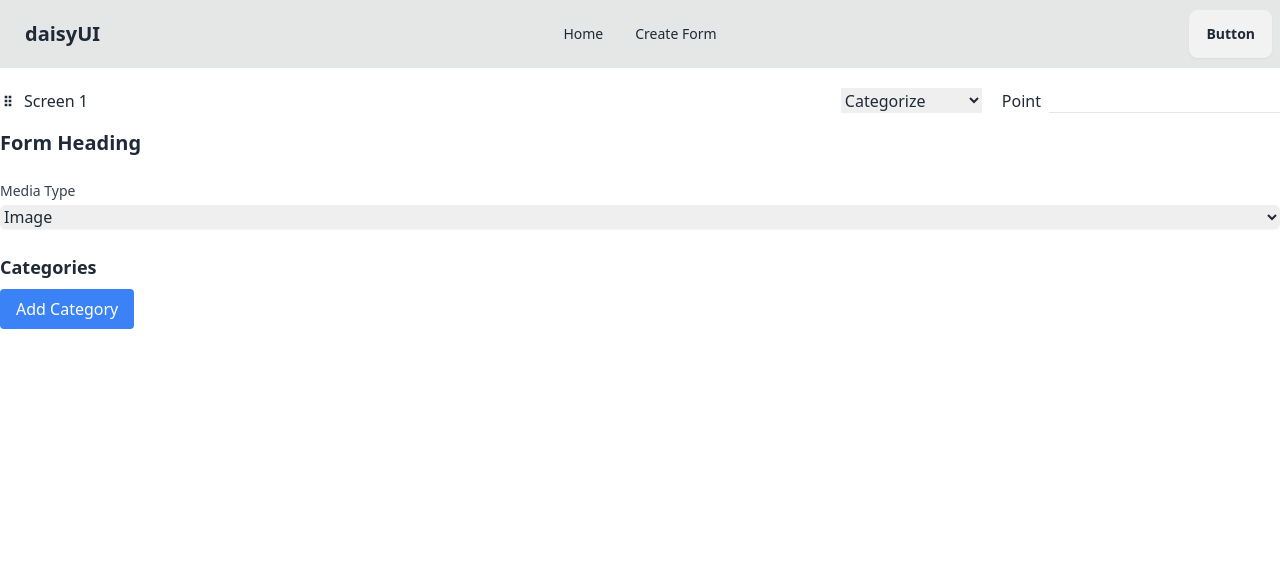
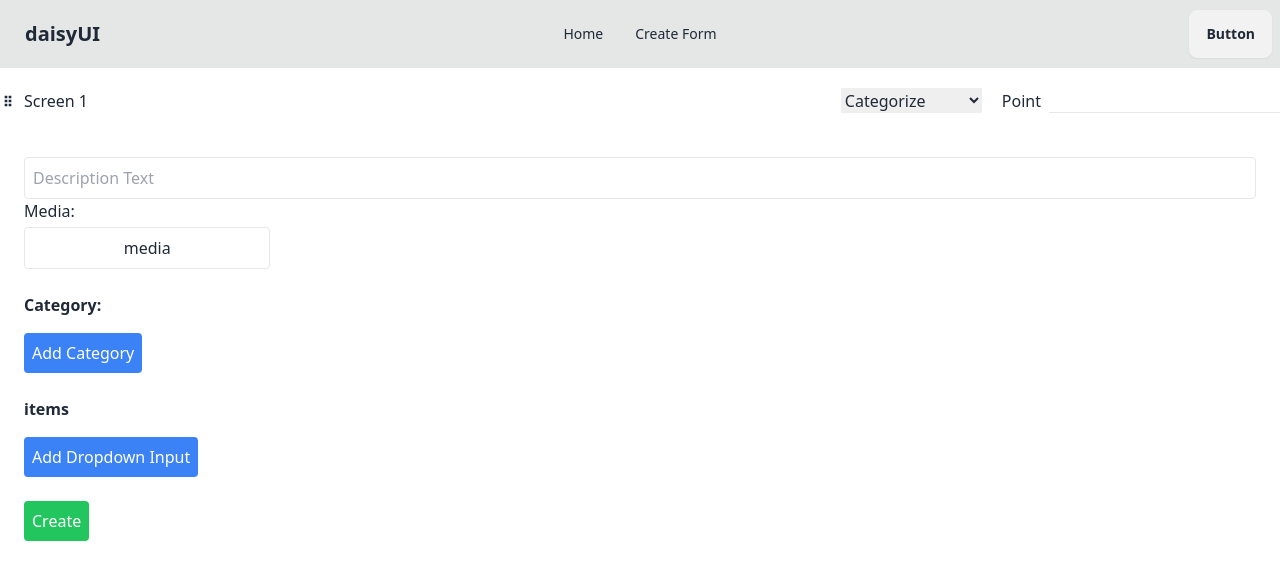
Before and after one commit to Abdullah-Az-Zahur/form-builder-1-client, a React (Vite) app: page /form in a window 1280 px wide. Shown: the top 580 px of the page. Built offline with nearby package versions, Linux system fonts and the light colour scheme.

Commit message:
Create : Categorize form

```diff
--- a/src/components/Categorize.jsx
+++ b/src/components/Categorize.jsx
@@ -1,83 +1,145 @@
-import React, { useState } from "react";
-import { useForm, useFieldArray, Controller } from "react-hook-form";
-import { Listbox } from "@headlessui/react";
+import React from "react";
+import { useState } from "react";
+import { Listbox, ListboxButton, ListboxOption } from "@headlessui/react";
 
 const Categorize = ({ point }) => {
-  const { control, handleSubmit, setValue, getValues } = useForm();
+  const [heading, setHeading] = useState("");
+  const [media, setMedia] = useState("");
   const [categories, setCategories] = useState([]);
-  const [dropdowns, setDropdowns] = useState([]);
-  const mediaOptions = ["Image", "Video", "Audio", "Text"];
+  const [dropdownInputs, setDropdownInputs] = useState([]);
 
-  onsubmit = (data) => {
-    console.log("from Data:", data);
+  const handleAddCategory = () => {
+    setCategories([...categories, ""]);
   };
 
-  const addCategory = () => {
-    setCategories((prev) => [...prev, ""]);
-  };
-
-  const removeCategory = (index) => {
-    setCategories((prev) => [...prev.filter((_, i) => i !== index)]);
+  const handleRemoveCategory = (index) => {
+    setCategories(categories.filter((_, i) => i !== index));
+    setDropdownInputs((prev) => prev.filter((_, i) => i !== index));
   };
 
   const handleCategoryChange = (index, value) => {
     const updateCategories = [...categories];
     updateCategories[index] = value;
     setCategories(updateCategories);
-    setValue("categories", updateCategories);
+  };
+
+  const handleRemoveDropdownInput = (index) => {
+    setDropdownInputs(dropdownInputs.filter((_, i) => i !== index));
+  };
+
+  const handleDropdownInputChange = (index, field, value) => {
+    const updateDropdownInputs = [...dropdownInputs];
+    updateDropdownInputs[index][field] = value;
+    setDropdownInputs(updateDropdownInputs);
+  };
+
+  const handleAddDropdownInput = () => {
+    setDropdownInputs([...dropdownInputs, { title: "", value: "" }]);
+  };
+
+  const handleSubmit = (e) => {
+    e.preventDefault();
+    const formData = {
+      heading,
+      media,
+      categories,
+      dropdownInputs,
+      point,
+    };
+    console.log(formData);
   };
 
   return (
     <div>
-      <form onSubmit={handleSubmit(onsubmit)} className="space-y-6">
-        <h2 className="text-xl font-bold">Form Heading</h2>
-        {/* media drop down */}
-        <div className="mb-4">
-          <label
-            htmlFor="media"
-            className="block text-sm font-medium text-gray-700"
-          >
-            Media Type
+      <form onSubmit={handleSubmit} className="space-y-6 p-6">
+        {/* heading */}
+        <div>
+          <label className="block">
+            <input
+              type="text"
+              value={heading}
+              placeholder="Description Text"
+              onChange={(e) => setHeading(e.target.value)}
+              className="block w-full border p-2 rounded mt-1"
+            />
           </label>
 
-          <Controller
-            name="media"
-            control={control}
-            defaultValue=""
-            render={({ field }) => (
-              <select
-                {...field}
-                id="media"
-                className="mt-1 block w-full rounded-md border-gray-300 shadow-sm focus:border-indigo-500 focus:ring focus:ring-indigo-500 focus:ring-opacity-50"
-              >
-                {mediaOptions.map((media, index) => (
-                  <option key={index} value={media}>
-                    {media}
-                  </option>
+          {/* media */}
+          <label className=" items-center gap-2 my-7">
+            Media:
+            <Listbox value={media} onChange={setMedia}>
+              <ListboxButton className="block w-1/5 border p-2 rounded mt-1">
+                {media || "media"}
+              </ListboxButton>
+              <Listbox.Options className="border rounded w-1/5">
+                {["Facebook", "Twitter", "Instagram"].map((item, index) => (
+                  <Listbox.Option key={index} value={item}>
+                    {item}
+                  </Listbox.Option>
                 ))}
-              </select>
-            )}
-          />
+              </Listbox.Options>
+            </Listbox>
+          </label>
         </div>
 
-        {/* category section */}
-
-        <div className="mb-6">
-          <h3 className="text-lg font-semibold">Categories</h3>
-
+        {/* category */}
+        <div className="space-y-4">
+          <label className="block font-bold"> Category: </label>
           {categories.map((category, index) => (
-            <div key={index} className="flex items-center space-x-2">
+            <div key={index} className="flex space-x-2 items-center">
               <input
                 type="text"
                 value={category}
                 onChange={(e) => handleCategoryChange(index, e.target.value)}
-                className="mt-1 block w-1/2 rounded-md border-gray-300 shadow-sm focus:border-indigo-500 focus:ring focus:ring-indigo-500 focus:ring-opacity-50"
-                placeholder="Enter category"
+                className="flex-1 border p-2 rounded"
+              />
+              <button type="button" onClick={() => handleRemoveCategory(index)}>
+                Remove
+              </button>
+            </div>
+          ))}
+          <button
+            type="button"
+            onClick={handleAddCategory}
+            className="bg-blue-500 text-white p-2 rounded"
+          >
+            Add Category
+          </button>
+          <button type="button"></button>
+        </div>
+
+        {/* make item */}
+        <div className="space-y-4 ">
+          <label className="block font-bold"> items </label>
+          {dropdownInputs.map((input, index) => (
+            <div key={index} className="flex gap-10">
+              <select
+                value={input.title}
+                onChange={(e) =>
+                  handleDropdownInputChange(index, "title", e.target.value)
+                }
+                className="block w-full border p-2 rounded"
+              >
+                <option value="">Select Category</option>
+                {categories.map((category, i) => (
+                  <option key={i} value={category}>
+                    {category}
+                  </option>
+                ))}
+              </select>
+              <input
+                type="text"
+                value={input.value}
+                onChange={(e) =>
+                  handleDropdownInputChange(index, "value", e.target.value)
+                }
+                placeholder={`item ${index}`}
+                className="block w-full border p-2 rounded"
               />
               <button
                 type="button"
-                onClick={() => removeCategory(index)}
-                className="bg-red-500 text-white rounded px-2 py-1"
+                onClick={() => handleRemoveDropdownInput(index)}
+                className="text-red-600"
               >
                 Remove
               </button>
@@ -85,14 +147,17 @@ const Categorize = ({ point }) => {
           ))}
           <button
             type="button"
-            onClick={addCategory}
-            className="bg-blue-500 text-white rounded px-4 py-2 mt-2"
+            onClick={handleAddDropdownInput}
+            className="bg-blue-500 text-white p-2 rounded"
           >
-            Add Category
+            Add Dropdown Input
           </button>
         </div>
 
-        {/* input section */}
+        {/* submit */}
+        <button type="submit" className="bg-green-500 text-white p-2 rounded">
+          Create
+        </button>
       </form>
     </div>
   );
```
